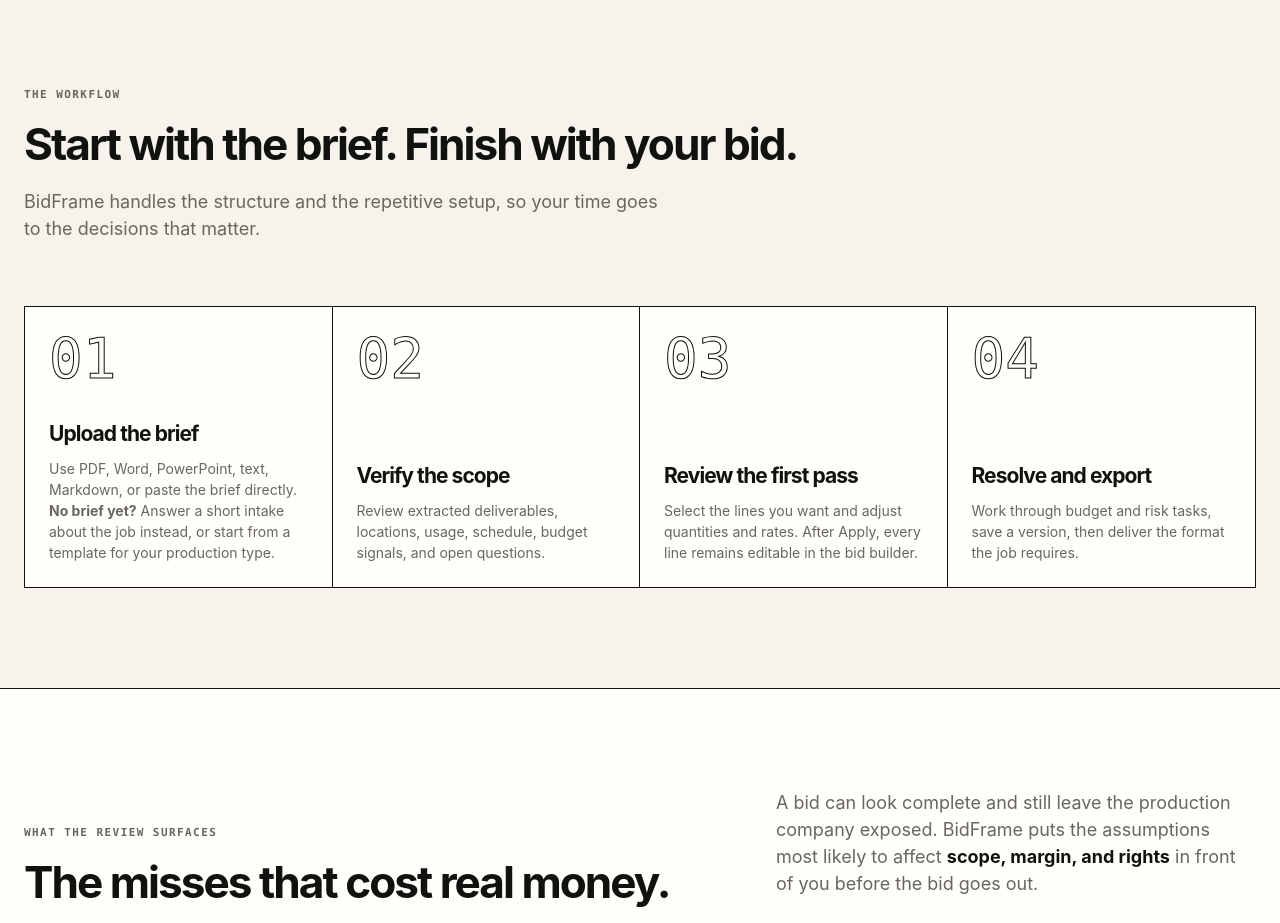
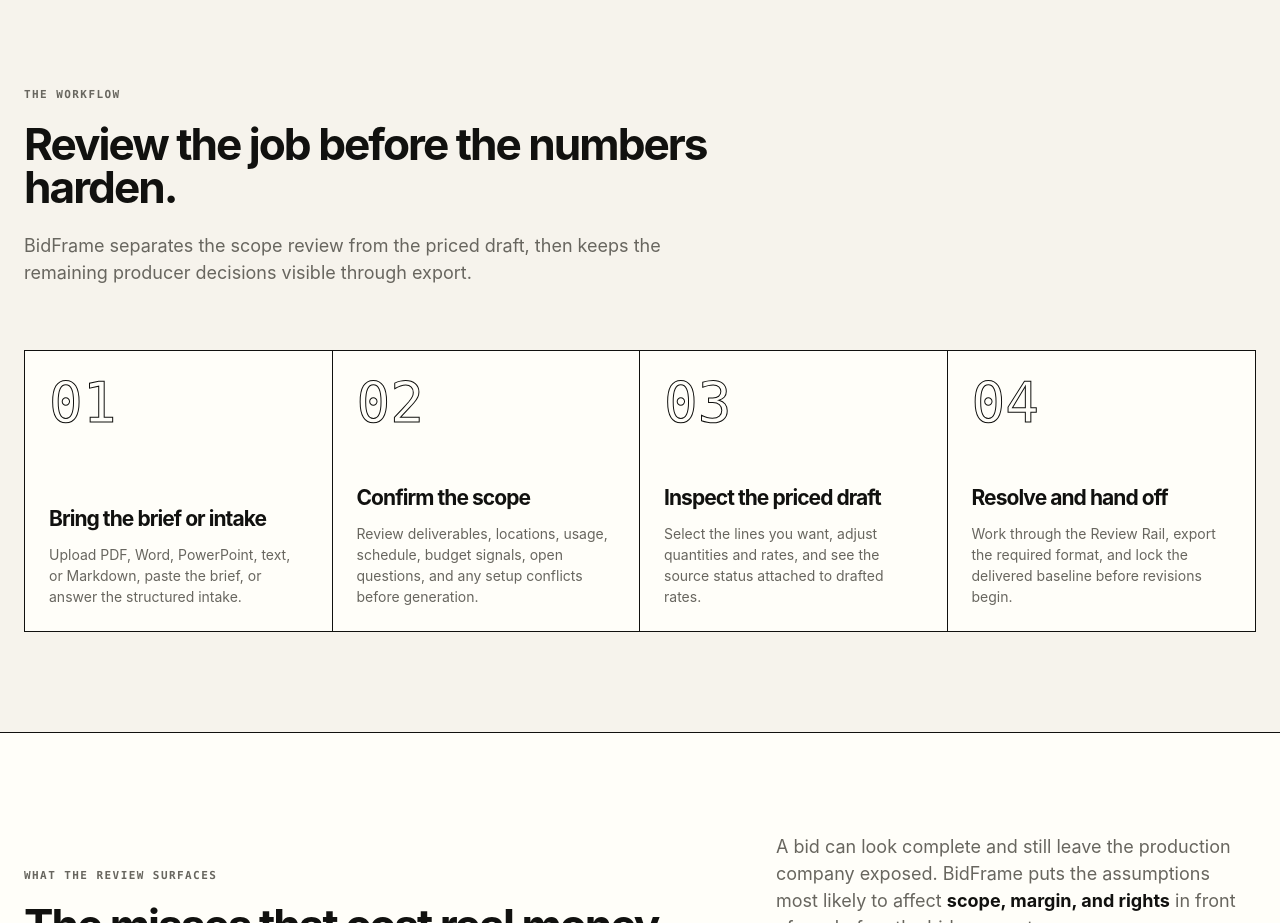
Before and after one commit to Mra454/bidframe-site, a website: page index.html in a window 1280 px wide. Shown: the part 980-1903 px from the top of the page. Drawn offline with Linux system fonts and the light colour scheme.

Commit message:
Reframe homepage workflow around pre-pricing review

```diff
--- a/index.html
+++ b/index.html
@@ -625,14 +625,14 @@
       <div class="container">
         <div class="section-intro">
           <p class="eyebrow">The workflow</p>
-          <h2>Start with the brief. Finish with your bid.</h2>
-          <p>BidFrame handles the structure and the repetitive setup, so your time goes to the decisions that matter.</p>
+          <h2>Review the job before the numbers harden.</h2>
+          <p>BidFrame separates the scope review from the priced draft, then keeps the remaining producer decisions visible through export.</p>
         </div>
         <div class="steps">
-          <article class="step"><div class="step-num">01</div><h3>Upload the brief</h3><p>Use PDF, Word, PowerPoint, text, Markdown, or paste the brief directly. <strong>No brief yet?</strong> Answer a short intake about the job instead, or start from a template for your production type.</p></article>
-          <article class="step"><div class="step-num">02</div><h3>Verify the scope</h3><p>Review extracted deliverables, locations, usage, schedule, budget signals, and open questions.</p></article>
-          <article class="step"><div class="step-num">03</div><h3>Review the first pass</h3><p>Select the lines you want and adjust quantities and rates. After Apply, every line remains editable in the bid builder.</p></article>
-          <article class="step"><div class="step-num">04</div><h3>Resolve and export</h3><p>Work through budget and risk tasks, save a version, then deliver the format the job requires.</p></article>
+          <article class="step"><div class="step-num">01</div><h3>Bring the brief or intake</h3><p>Upload PDF, Word, PowerPoint, text, or Markdown, paste the brief, or answer the structured intake.</p></article>
+          <article class="step"><div class="step-num">02</div><h3>Confirm the scope</h3><p>Review deliverables, locations, usage, schedule, budget signals, open questions, and any setup conflicts before generation.</p></article>
+          <article class="step"><div class="step-num">03</div><h3>Inspect the priced draft</h3><p>Select the lines you want, adjust quantities and rates, and see the source status attached to drafted rates.</p></article>
+          <article class="step"><div class="step-num">04</div><h3>Resolve and hand off</h3><p>Work through the Review Rail, export the required format, and lock the delivered baseline before revisions begin.</p></article>
         </div>
       </div>
     </section>
```
